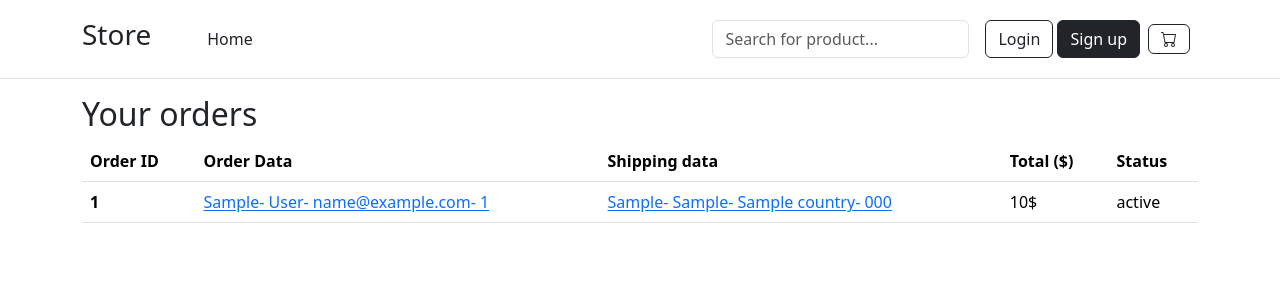
After one commit to RadekKusiak71/django-ecommerce-app, a Django app: template store/templates/orders.html in a window 1280 px wide. The commit adds this page. Shown: the top 300 px of the page. Run offline with Django 5.2, Linux system fonts and the light colour scheme; the template is opened without the code that fills it: most values are stand-ins (such as "Sample title", 1, 10 or a date in 2020).

Commit message:
order_view secured going straight into order page without cart etc. + profile order page added

```diff
--- a/store/templates/base.html
+++ b/store/templates/base.html
@@ -41,8 +41,8 @@
                         <img src="https://github.com/mdo.png" alt="mdo" width="32" height="32" class="rounded-circle">
                     </a>
                     <ul class="dropdown-menu text-small" aria-labelledby="dropdownUser1">
-                        <li><a class="dropdown-item" href="#">Orders</a></li>
-                        <li><a class="dropdown-item" href="#">Profile</a></li>
+                        <li><a class="dropdown-item" href="{% url 'profile-orders-page' %}">Orders</a></li>
+                        <li><a class="dropdown-item" href="{% url 'profile-page' %}">Profile</a></li>
                         <li>
                             <hr class="dropdown-divider">
                         </li>
--- /dev/null
+++ b/store/templates/orders.html
@@ -0,0 +1,55 @@
+{% extends 'base.html' %}
+{% load static %}
+{% block title %} Your orders {% endblock %}
+
+{% block content %}
+
+<style>
+    .link-offset-1 {
+        cursor: pointer;
+    }
+</style>
+<h2>Your orders</h2>
+<table class="table">
+    <thead>
+        <tr>
+            <th scope="col">Order ID</th>
+            <th scope="col">Order Data</th>
+            <th scope="col">Shipping data</th>
+            <th scope="col">Total ($)</th>
+            <th scope="col">Status</th>
+        </tr>
+    </thead>
+    <tbody>
+        {% for order in order_list %}
+        <tr>
+            <th scope="row">
+                {{order.id}}
+            </th>
+            <td>
+                <a class="link-offset-1">
+                    {{order.order_data.first_name}}-
+                    {{order.order_data.last_name}}-
+                    {{order.order_data.email}}-
+                    {{order.order_data.phone_number}}
+                </a>
+            </td>
+            <td>
+                <a class="link-offset-1">
+                    {{order.shipping.street1}}-
+                    {{order.shipping.street2}}-
+                    {{order.shipping.country}}-
+                    {{order.shipping.zip_code}}
+                </a>
+            </td>
+            <td>
+                {{order.total}}$
+            </td>
+            <td>
+                {{order.status}}
+            </td>
+        </tr>
+        {% endfor %}
+    </tbody>
+</table>
+{% endblock %}
--- a/store/urls.py
+++ b/store/urls.py
@@ -1,5 +1,5 @@
 from django.urls import path
-from .views import HomePageView, OrderView, RegisterCreateView, CartItemAdd, CartItemDelete, LoginView, LogoutView, ProductView, CartView
+from .views import HomePageView, ProfileView, ProfileOrdersView, OrderView, RegisterCreateView, CartItemAdd, CartItemDelete, LoginView, LogoutView, ProductView, CartView
 
 
 urlpatterns = [
@@ -11,6 +11,9 @@ urlpatterns = [
     path('cart/<int:pk>/add/',
          CartItemAdd.as_view(), name='cart-item-add'),
     path('order/', OrderView.as_view(), name='order-page'),
+    path('profile/', ProfileView.as_view(), name='profile-page'),
+    path('profile/orders/', ProfileOrdersView.as_view(),
+         name='profile-orders-page'),
     path('register/', RegisterCreateView.as_view(), name='register-page'),
     path('login/', LoginView.as_view(), name='login-page'),
     path('logout/', LogoutView.as_view(), name='logout-page'),
--- a/store/views/__init__.py
+++ b/store/views/__init__.py
@@ -3,3 +3,4 @@ from .authentication_views import *
 from .product_view import *
 from .cart_view import *
 from .order_view import *
+from .profile_view import *
```
Also changed, not shown: store/templates/order.html (+8 -0 lines), store/templates/profile.html (added, +7 -0 lines), store/views/order_view.py (+21 -17 lines), store/views/profile_view.py (added, +32 -0 lines), db.sqlite3.
